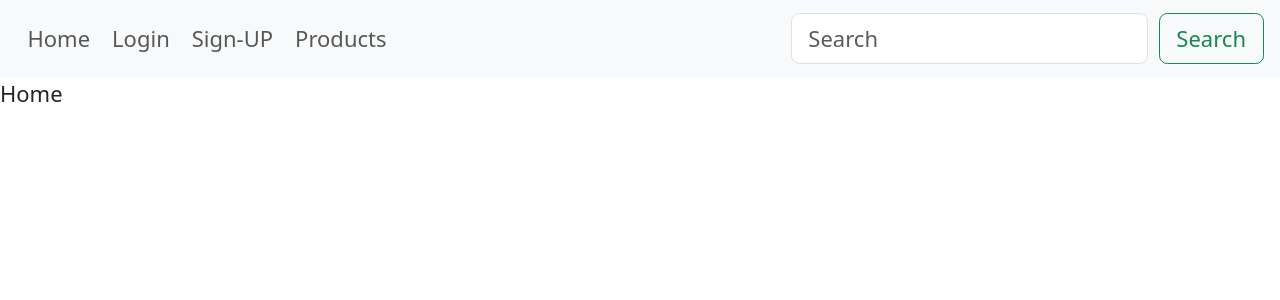
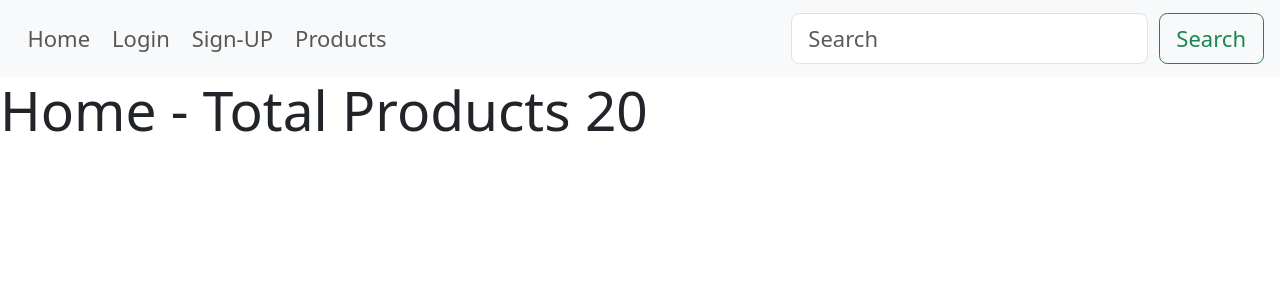
Before and after one commit to vikraman-mani/eCommerce-website, a React (Vite) app in the folder e-commerece_app/: page / in a window 1280 px wide. Shown: the top 300 px of the page. Built offline with nearby package versions, Linux system fonts and the light colour scheme; data requests are answered from the project's data file.

Commit message:
custom Hook() function + Fetch await async api

```diff
--- a/e-commerece_app/src/components/Home.jsx
+++ b/e-commerece_app/src/components/Home.jsx
@@ -1,9 +1,13 @@
-import React from 'react'
+import React from "react";
+import useFetch from "./custom-hook/useFetch";
 
 const Home = () => {
+  let { products } = useFetch("http://localhost:4000/products");
   return (
-    <div>Home</div>
-  )
-}
+    <div>
+      <h1>Home - Total Products {products.length} </h1>
+    </div>
+  );
+};
 
-export default Home
+export default Home;
--- a/e-commerece_app/src/components/ProductList.jsx
+++ b/e-commerece_app/src/components/ProductList.jsx
@@ -3,30 +3,35 @@ import { useEffect, useState } from "react";
 import Button from "react-bootstrap/Button";
 import Card from "react-bootstrap/Card";
 import { Atom } from "react-loading-indicators";
+import useFetch from "./custom-hook/useFetch";
 
 const ProductList = () => {
-  let [products, setProducts] = useState([]);
-  let [error, setError] = useState("");
-  let [isloading, setLoading] = useState(true);
+  // let [products, setProducts] = useState([]);
+  // let [error, setError] = useState("");
+  // let [isloading, setLoading] = useState(true);
 
-  useEffect(() => {
-    fetch("http://localhost:4000/products", { method: "Get" })
-      .then((response) => {
-        if (!response.ok) {
-          throw new Error("Something went wrong!");
-        }
-        return response.json();
-      })
-      .then((data) => {
-        setProducts(data);
-      })
-      .catch((error) => {
-        setError(error.message);
-      })
-      .finally(() => {
-        setLoading(false);
-      });
-  }, []);
+  // useEffect(() => {
+  //   fetch("http://localhost:4000/products", { method: "Get" })
+  //     .then((response) => {
+  //       if (!response.ok) {
+  //         throw new Error("Something went wrong!");
+  //       }
+  //       return response.json();
+  //     })
+  //     .then((data) => {
+  //       setProducts(data);
+  //     })
+  //     .catch((error) => {
+  //       setError(error.message);
+  //     })
+  //     .finally(() => {
+  //       setLoading(false);
+  //     });
+  // }, []);
+
+  let { products, error, isloading } = useFetch(
+    "http://localhost:4000/products"
+  );
 
   if (isloading) {
     return (
--- /dev/null
+++ b/e-commerece_app/src/components/custom-hook/useFetch.js
@@ -0,0 +1,31 @@
+import { useState, useEffect } from "react";
+
+function useFetch(url) {
+  let [products, setProducts] = useState([]);
+  let [error, setError] = useState("");
+  let [isloading, setLoading] = useState(true);
+
+  useEffect(() => {
+    let fetchApi = async () => {
+      try {
+        let response = await fetch(url);
+        if (response.ok) {
+          let data = await response.json();
+          setProducts(data);
+        } else {
+          throw new Error("Something went wrong!");
+        }
+      } catch (error) {
+        setError(error.message);
+      } finally {
+        setLoading(false);
+      }
+    };
+
+    fetchApi();
+  }, []);
+
+  return { products, error, isloading };
+}
+
+export default useFetch;
```
